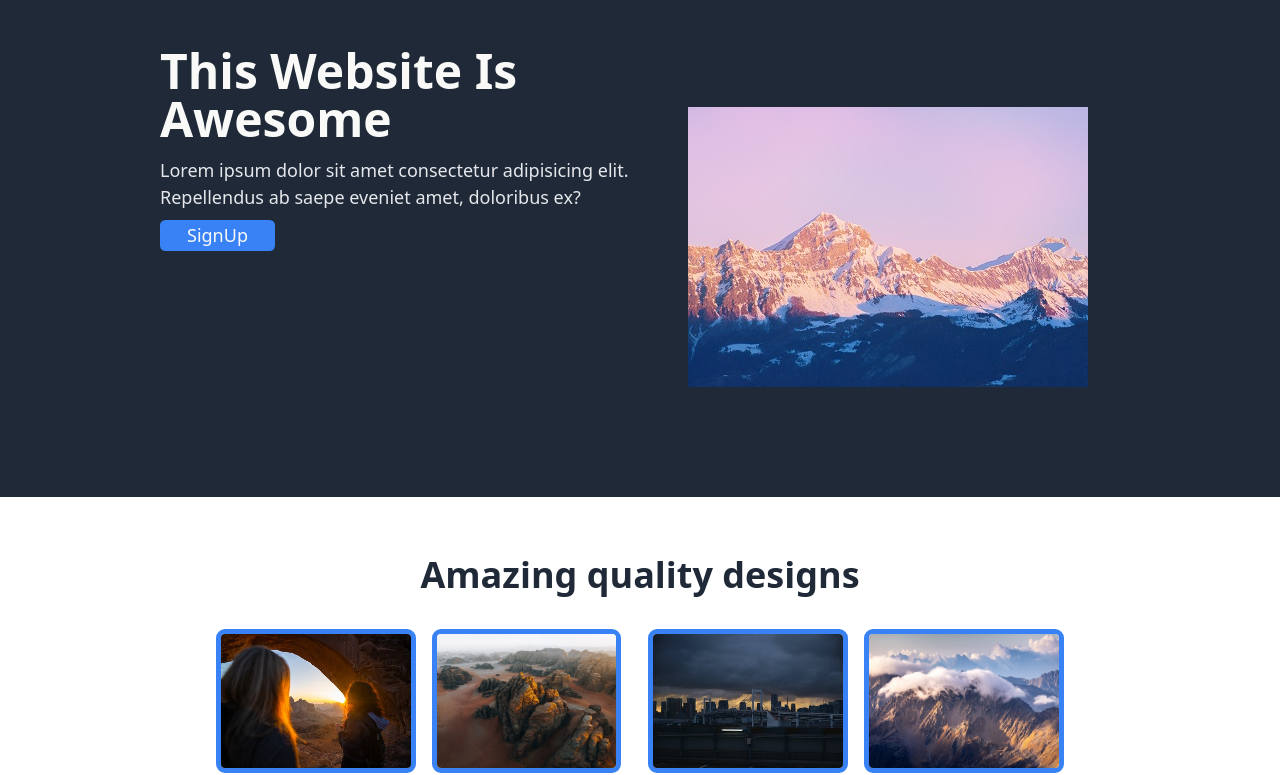
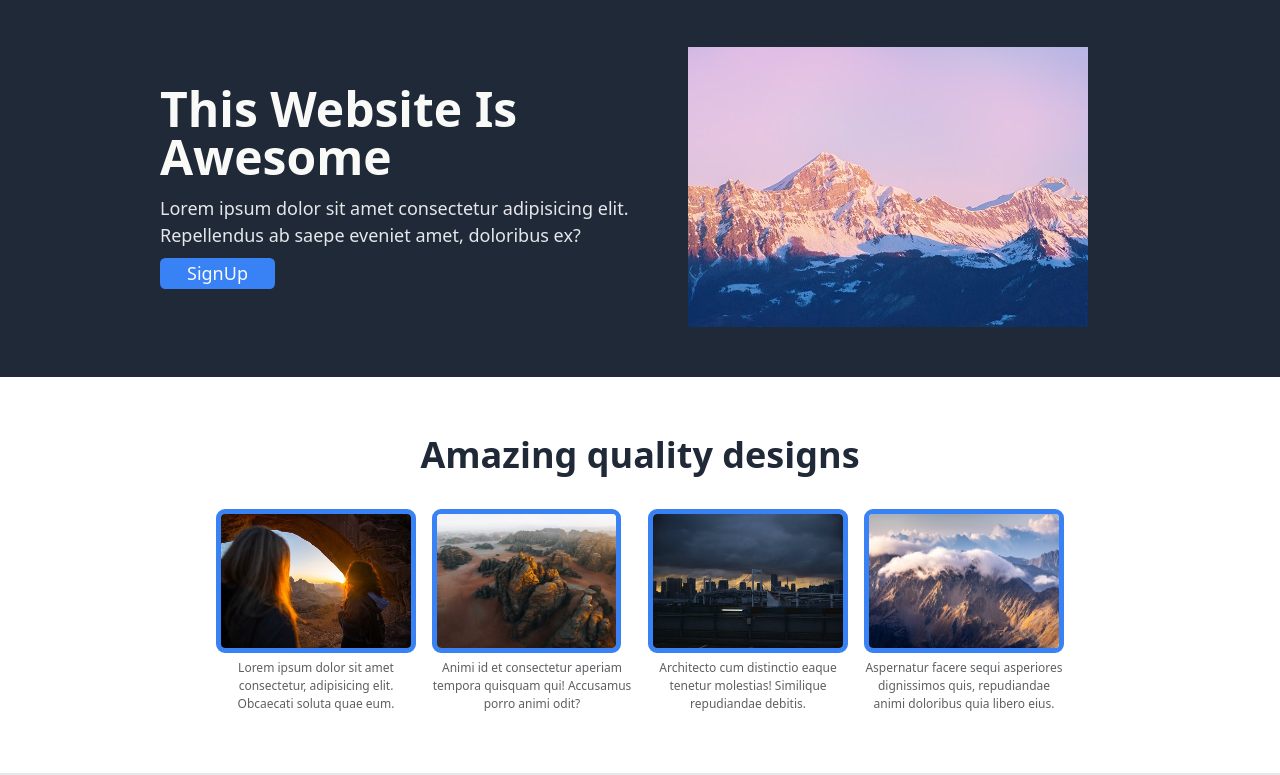
Before and after one commit to KMusyimi/odin-project, a plain HTML site: page lesson3-landing-page/index.html in a window 1280 px wide. Shown: the part 51-826 px from the top of the page. Drawn offline with Linux system fonts and the light colour scheme.

Commit message:
Removed the header content height property

```diff
--- a/lesson3-landing-page/style.css
+++ b/lesson3-landing-page/style.css
@@ -100,7 +100,6 @@ img {
 }
 .header__content {
   flex: 1;
-  height: 50vmin;
 }
 .header__content h1 {
   color: var(--color-white);
```
